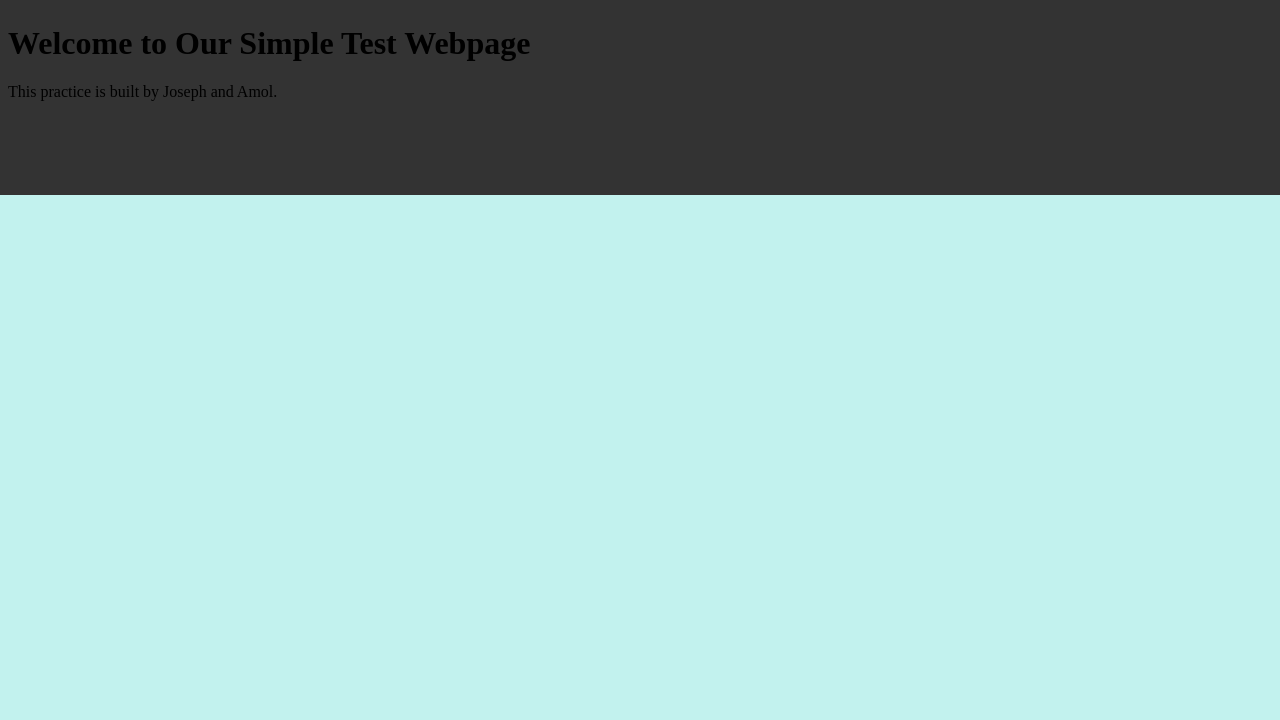
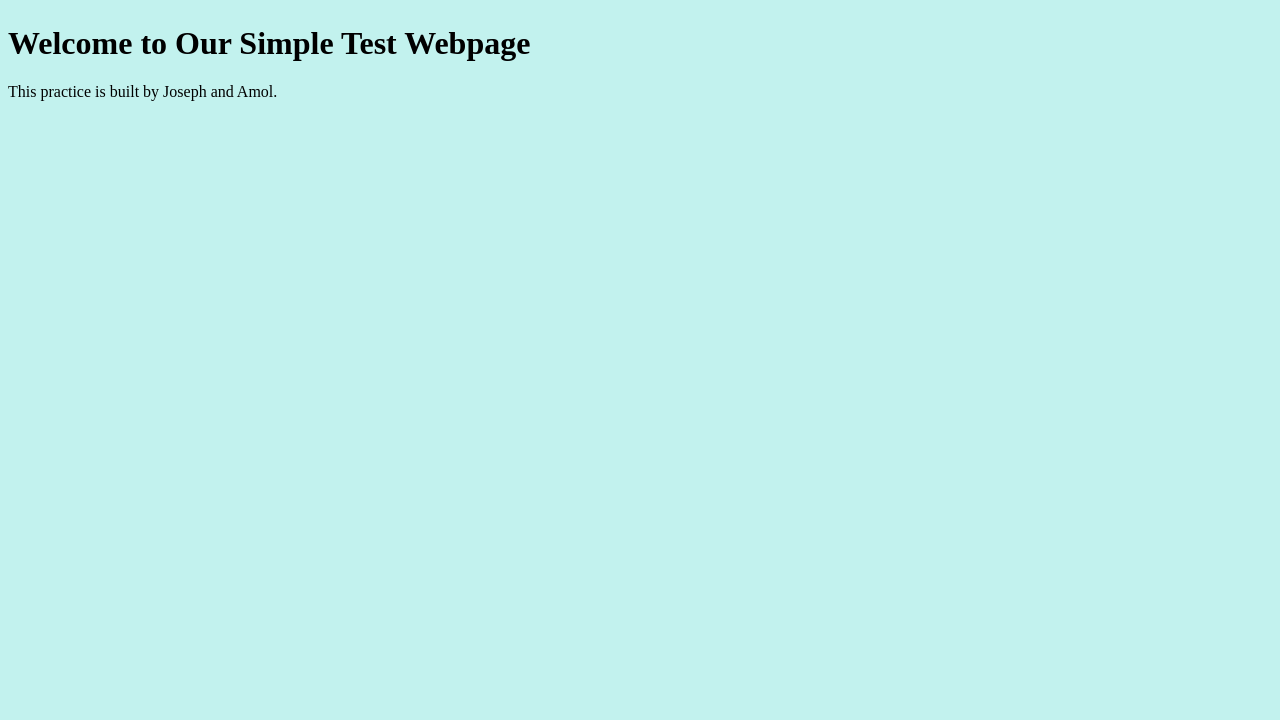
Before and after one commit to JOSEPHW119/Lab01, a plain HTML site: page index.html in a window 1280 px wide. Shown: the part 80-800 px from the top of the page. Drawn offline with Linux system fonts and the light colour scheme.

Commit message:
Update style001.css

```diff
--- a/style001.css
+++ b/style001.css
@@ -12,7 +12,7 @@ body {
 h1 {
     text-align: center;
     padding: 20px 0;
-    background-color: #333;
+    background-color: #c2f2ee;
     color: #fff;
 }
 
```
